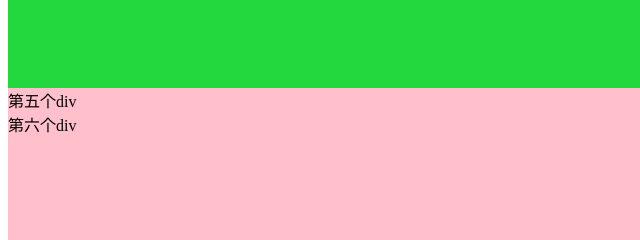
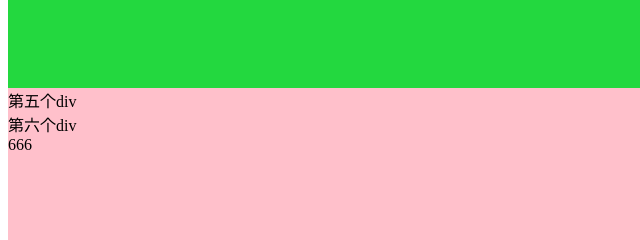
Before and after one commit to heart6666/1027test, a plain HTML site: page git练习.html in a window 1280 px wide. Shown: the part 920-1160 px from the top of the page, 0-640 px from the left. Drawn offline with Linux system fonts and the light colour scheme.

Commit message:
第七个div

```diff
--- a/git练习.html
+++ b/git练习.html
@@ -17,6 +17,7 @@
         <div class="box4">第四个div</div>
         <div class="box5">第五个div</div>
         <div class="box6">第六个div</div>
+        <div class="box7">666</div>
     </div>
 </body>
 
```
